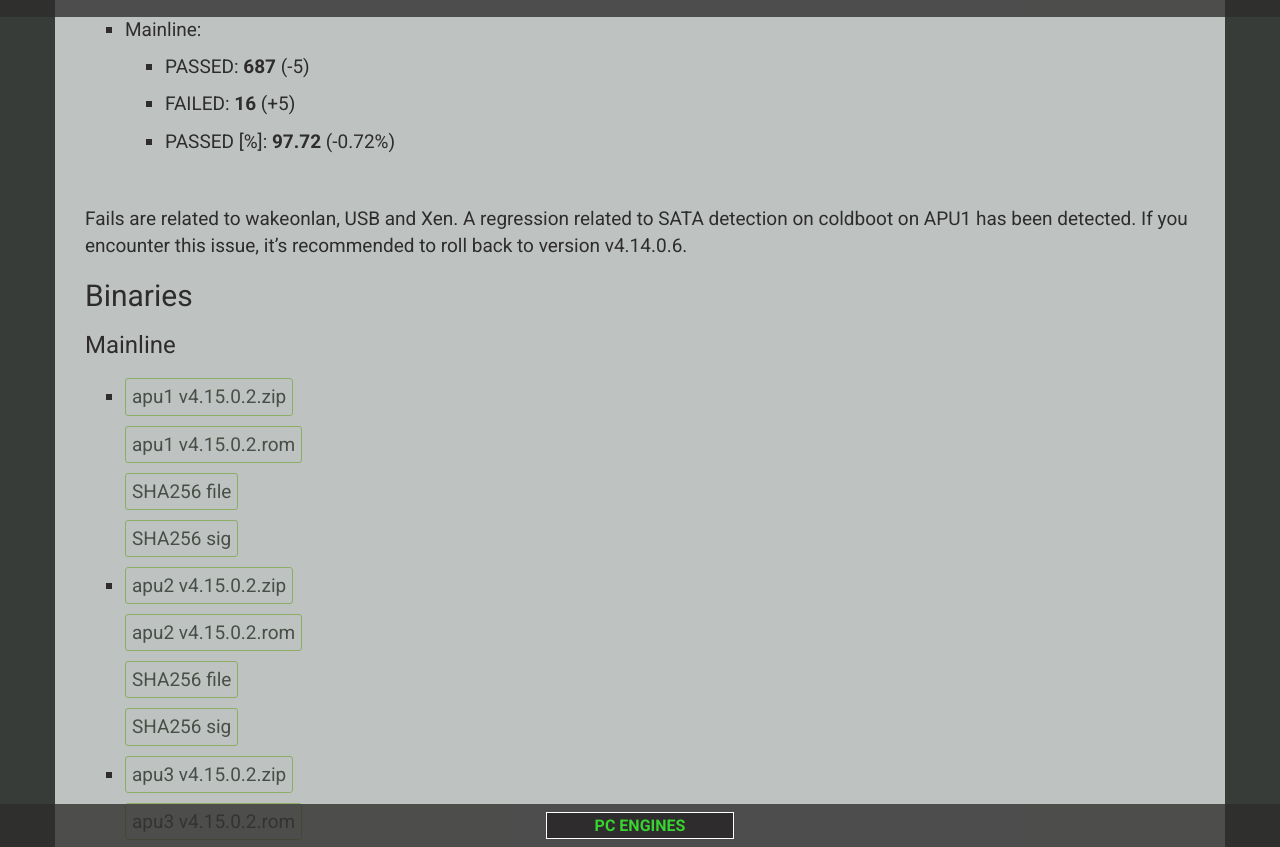
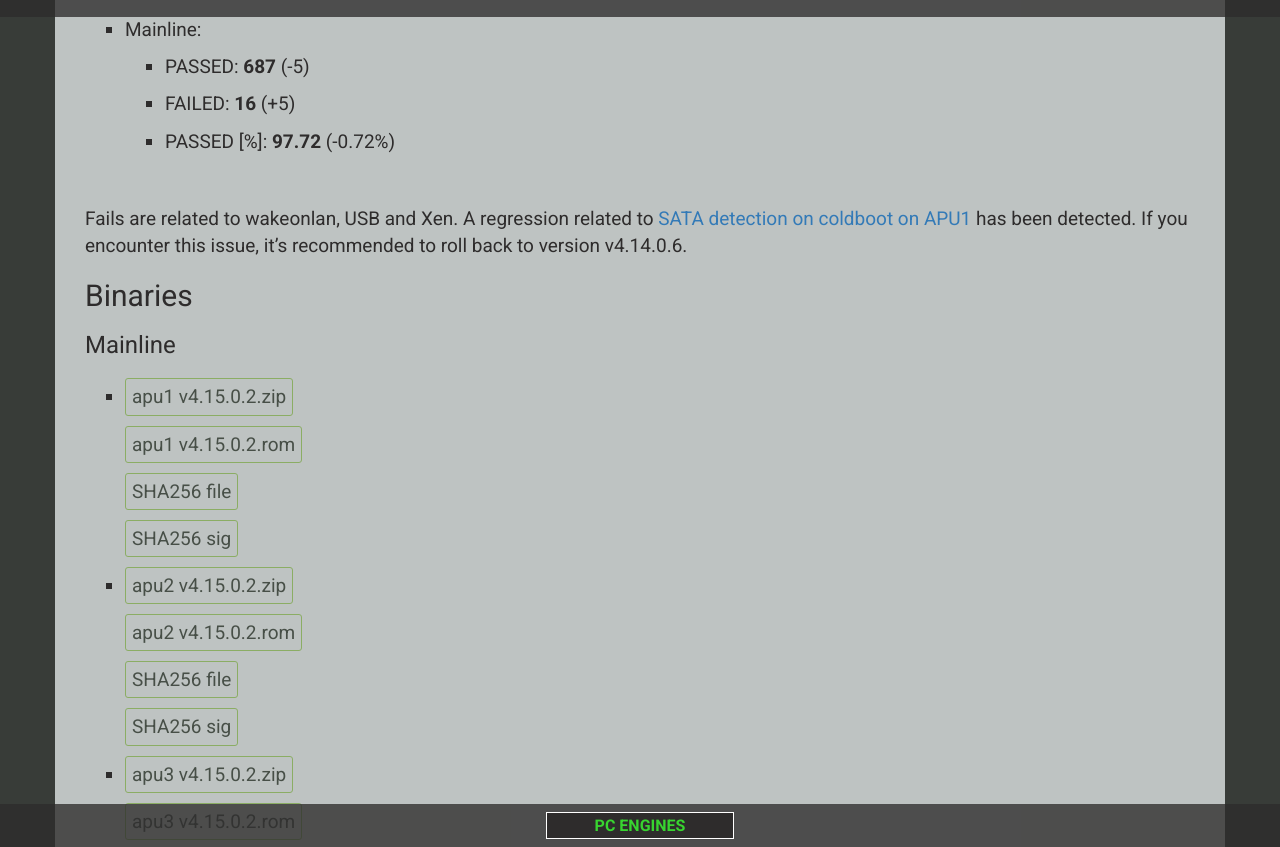
Before and after one commit to pcengines/pcengines.github.io, a Jekyll site: the page built from _posts/2022-01-11-PC-Engines-Firmware-v4-15-0-2.md, in a window 1280 px wide and 900 px high, scrolled down 2659 px, cut to the strip 53-900 px from the top of the window. Built offline with Jekyll 4.4.1, drawn with Linux system fonts in a browser that asks for light colours; nearby versions of some CDN libraries; some web fonts are replaced; part of the change alters nothing that is shown.

```diff
--- a/_posts/2022-01-11-PC-Engines-Firmware-v4-15-0-2.md
+++ b/_posts/2022-01-11-PC-Engines-Firmware-v4-15-0-2.md
@@ -52,9 +52,11 @@ coreboot fork against the rebase point for a given release.
   * FAILED: **16** (+5)
   * PASSED [%]: **97.72** (-0.72%)
 
-Fails are related to wakeonlan, USB and Xen.
-A regression related to SATA detection on coldboot on APU1 has been detected.
-If you encounter this issue, it's recommended to roll back to version v4.14.0.6.
+Fails are related to wakeonlan, USB and Xen. A regression related to [SATA
+detection on coldboot on
+APU1](https://github.com/pcengines/apu2-documentation/issues/287) has been
+detected. If you encounter this issue, it's recommended to roll back to version
+v4.14.0.6.
 
 ## Binaries
 
```
